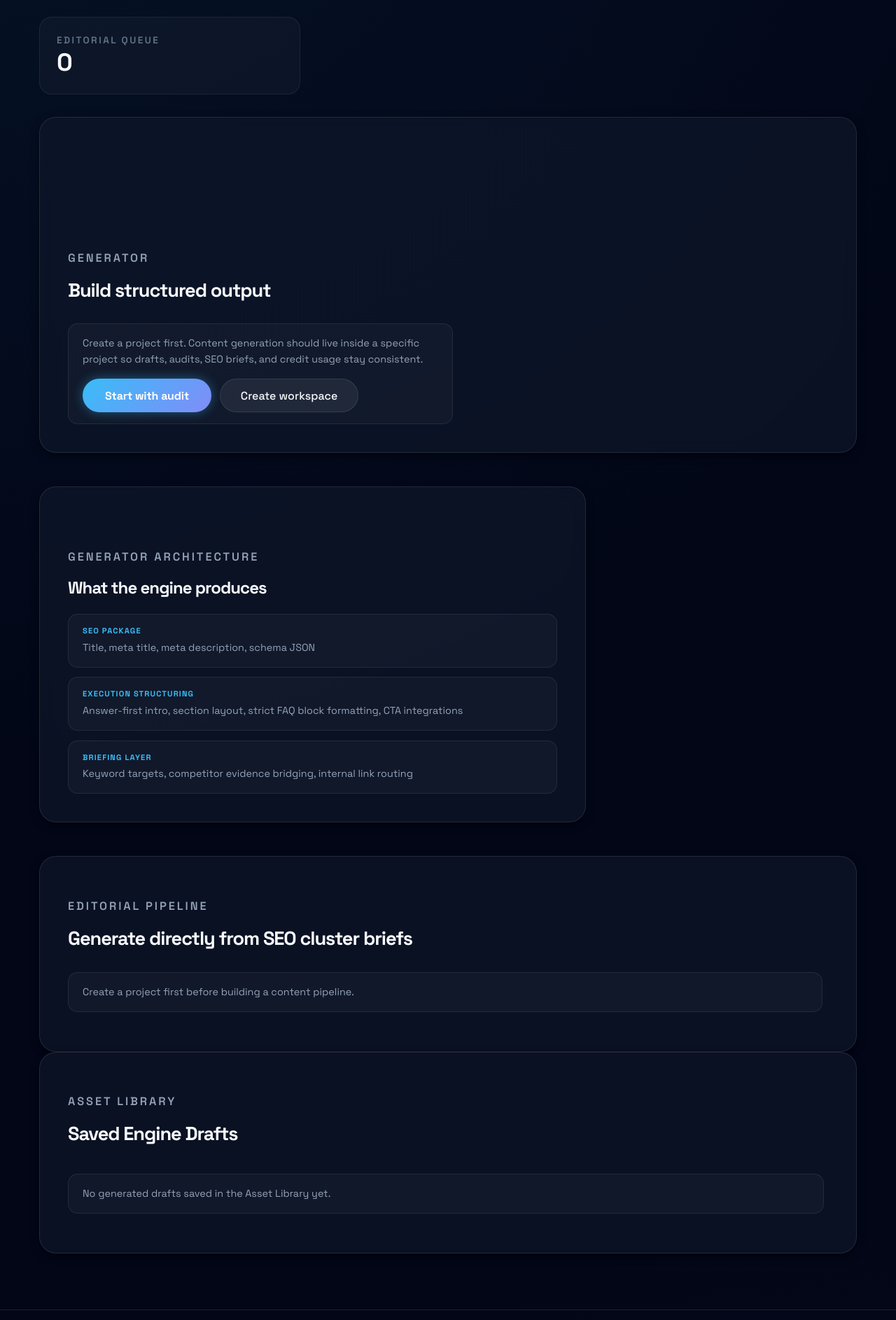
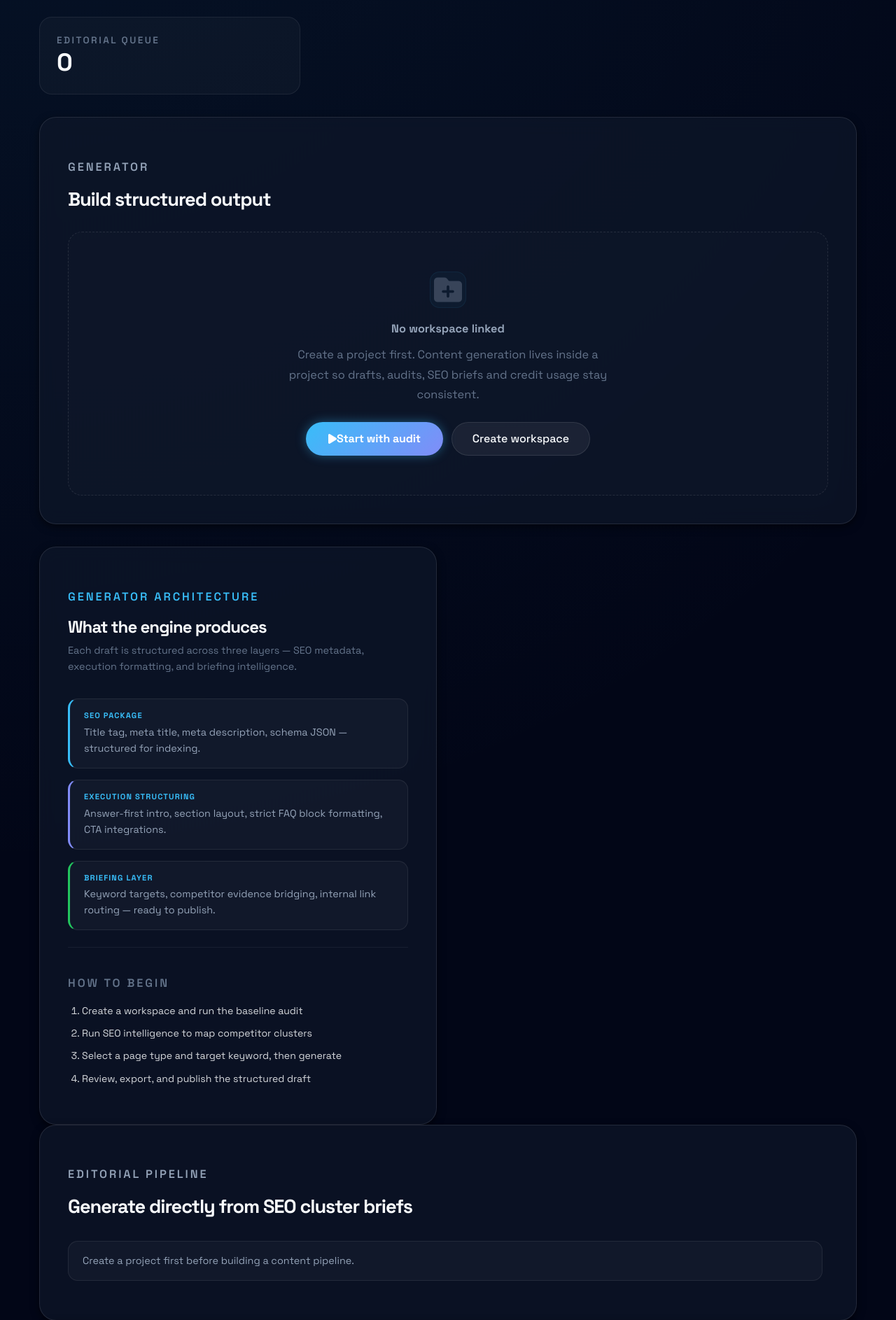
Before and after one commit to evans3077/VRTSPACE1, a Django app: template templates/content/workspace_content.html in a window 1280 px wide. Shown: the part 509-2395 px from the top of the page at 70% size. Run offline with Django 5.2, Linux system fonts and the light colour scheme; the template is opened without the code that fills it, so the values that code supplies are empty; some libraries are stand-ins or nearby versions.

Commit message:
fix(layout): dashboard layout-split fix + content hub generator redesign with proper empty states and architecture panel

```diff
--- a/templates/content/workspace_content.html
+++ b/templates/content/workspace_content.html
@@ -155,7 +155,7 @@
         </article>
         {% endif %}
 
-        <div class="layout-split-wide" style="margin-top: 1.5rem;">
+        <div class="layout-split" style="margin-top: 1.5rem;">
 
             <article class="system-card" id="generate">
                 <div class="section-heading" style="text-align: left; margin-bottom: 1.5rem;">
@@ -163,22 +163,24 @@
                     <h2 style="font-size: 1.7rem;">Build structured output</h2>
                 </div>
 
-                <div style="max-width: 550px;">
-
                 {% if not project %}
-                <div class="evidence-card" style="margin: 0;">
-                    <div class="evidence-card-text">Create a project first. Content generation should live inside a specific project so drafts, audits, SEO briefs, and credit usage stay consistent.</div>
-                    <div style="margin-top: 1rem; display: flex; gap: 0.75rem; flex-wrap: wrap;">
-                        <a class="button button-primary" href="{% url 'tools:workspace-dashboard' %}#start-audit">Start with audit</a>
+                <div class="ws-empty-state">
+                    <div class="ws-empty-icon"><i class="fas fa-folder-plus"></i></div>
+                    <p class="ws-empty-title">No workspace linked</p>
+                    <p class="ws-empty-desc">Create a project first. Content generation lives inside a project so drafts, audits, SEO briefs and credit usage stay consistent.</p>
+                    <div style="margin-top: 1.5rem; display: flex; gap: 0.75rem; flex-wrap: wrap; justify-content: center;">
+                        <a class="button button-primary" href="{% url 'tools:workspace-dashboard' %}#start-audit"><i class="fas fa-play"></i> Start with audit</a>
                         <a class="button button-secondary" href="{% url 'tools:workspace-dashboard' %}#new-project">Create workspace</a>
                     </div>
                 </div>
                 {% elif not project.latest_audit_run %}
-                <div class="evidence-card" style="margin: 0;">
-                    <div class="evidence-card-text">This project needs its first audit before content generation. The content engine uses the audit as the base context for page decisions, internal links, and score gaps.</div>
-                    <form method="post" action="{% url 'tools:workspace-audit-rerun' %}" style="margin-top: 1rem;">
+                <div class="ws-empty-state">
+                    <div class="ws-empty-icon"><i class="fas fa-search"></i></div>
+                    <p class="ws-empty-title">Audit required</p>
+                    <p class="ws-empty-desc">Run the first audit before generating content. The engine uses the audit as the base context for page decisions, internal links, and score gaps.</p>
+                    <form method="post" action="{% url 'tools:workspace-audit-rerun' %}" style="margin-top: 1.5rem;">
                         {% csrf_token %}
-                        <button type="submit" class="button button-primary">Run first audit</button>
+                        <button type="submit" class="button button-primary"><i class="fas fa-play"></i> Run first audit</button>
                     </form>
                 </div>
                 {% else %}
@@ -186,9 +188,9 @@
                 {% if workspace_credit_actions %}
                     {% for item in workspace_credit_actions %}
                         {% if item.slug == "content" %}
-                        <div class="evidence-card" style="background: rgba(139, 92, 246, 0.1); border-color: rgba(139, 92, 246, 0.3); margin-top: 0; margin-bottom: 1.5rem;">
+                        <div class="evidence-card" style="background: rgba(139, 92, 246, 0.1); border-color: rgba(139, 92, 246, 0.3); margin-bottom: 1.5rem;">
                             <div class="evidence-card-text">
-                                Generation is currently estimated at <strong>{{ item.credits }} credits</strong>. {{ item.next_step }}
+                                Generation estimated at <strong>{{ item.credits }} credits</strong>. {{ item.next_step }}
                             </div>
                         </div>
                         {% endif %}
@@ -209,26 +211,44 @@
                         {% endfor %}
                     </div>
                     {% endfor %}
-                    <button type="submit" class="button button-primary" style="margin-top: 1rem; width: 100%;">Generate Engine Draft</button>
+                    <button type="submit" class="button button-primary" style="margin-top: 1rem; width: 100%;"><i class="fas fa-bolt"></i> Generate Engine Draft</button>
                 </form>
                 {% endif %}
+            </article>
+
+            <article class="system-card">
+                <div class="section-heading" style="text-align: left; margin-bottom: 1.25rem;">
+                    <p class="eyebrow" style="color: var(--brand-primary);">Generator Architecture</p>
+                    <h2 style="font-size: 1.5rem;">What the engine produces</h2>
+                    <p style="font-size: 0.9rem; color: var(--text-muted); margin-top: 0.35rem;line-height: 1.6;">Each draft is structured across three layers — SEO metadata, execution formatting, and briefing intelligence.</p>
+                </div>
+                <div style="display: grid; gap: 1rem;">
+                    <div class="evidence-card" style="margin:0; border-left: 3px solid var(--brand-primary);">
+                        <span class="evidence-card-label">SEO Package</span>
+                        <div class="evidence-card-text">Title tag, meta title, meta description, schema JSON — structured for indexing.</div>
+                    </div>
+                    <div class="evidence-card" style="margin:0; border-left: 3px solid var(--brand-secondary);">
+                        <span class="evidence-card-label">Execution Structuring</span>
+                        <div class="evidence-card-text">Answer-first intro, section layout, strict FAQ block formatting, CTA integrations.</div>
+                    </div>
+                    <div class="evidence-card" style="margin:0; border-left: 3px solid #22c55e;">
+                        <span class="evidence-card-label">Briefing Layer</span>
+                        <div class="evidence-card-text">Keyword targets, competitor evidence bridging, internal link routing — ready to publish.</div>
+                    </div>
+                </div>
+
+                <div style="margin-top: 1.5rem; padding-top: 1.25rem; border-top: 1px solid rgba(255,255,255,0.06);">
+                    <p class="eyebrow" style="margin-bottom: 0.75rem;">How to begin</p>
+                    <ol style="padding-left: 1.25rem; display: grid; gap: 0.6rem; color: var(--text-secondary); font-size: 0.88rem; line-height: 1.6;">
+                        <li>Create a workspace and run the baseline audit</li>
+                        <li>Run SEO intelligence to map competitor clusters</li>
+                        <li>Select a page type and target keyword, then generate</li>
+                        <li>Review, export, and publish the structured draft</li>
+                    </ol>
                 </div>
             </article>
+        </div>
 
-            <div style="padding: 1rem 0;">
-                <article class="system-card" style="margin-bottom: 2rem; background: var(--bg-surface); border: 1px solid rgba(255, 255, 255, 0.05); box-shadow: none;">
-                    <div class="section-heading" style="text-align: left; margin-bottom: 1rem;">
-                        <p class="eyebrow">Generator Architecture</p>
-                        <h2 style="font-size: 1.5rem;">What the engine produces</h2>
-                    </div>
-                    <div style="display: grid; gap: 0.85rem;">
-                        <div class="evidence-card" style="margin:0;"><span class="evidence-card-label">SEO Package</span><div class="evidence-card-text">Title, meta title, meta description, schema JSON</div></div>
-                        <div class="evidence-card" style="margin:0;"><span class="evidence-card-label">Execution Structuring</span><div class="evidence-card-text">Answer-first intro, section layout, strict FAQ block formatting, CTA integrations</div></div>
-                        <div class="evidence-card" style="margin:0;"><span class="evidence-card-label">Briefing Layer</span><div class="evidence-card-text">Keyword targets, competitor evidence bridging, internal link routing</div></div>
-                    </div>
-                </article>
-            </div>
-        </div>
 
         <article class="system-card" id="editorial-queue">
             <div style="display: flex; justify-content: space-between; align-items: flex-end; margin-bottom: 1.5rem; flex-wrap: wrap; gap: 1rem;">
--- a/templates/tools/workspace_dashboard.html
+++ b/templates/tools/workspace_dashboard.html
@@ -170,13 +170,13 @@
         </article>
         {% endif %}
 
-        <div class="layout-split-wide" style="margin-bottom: 0;">
+        <div class="layout-split">
             <article class="system-card">
                 <div class="section-heading" style="text-align: left; margin-bottom: 1.25rem;">
                     <p class="eyebrow">Current workspace</p>
                     <h2 style="font-size: 1.8rem;">What is active right now</h2>
                 </div>
-                <div class="ws-stat-row">
+                <div class="ws-stat-row" style="grid-template-columns: repeat(2, 1fr);">
                     <div class="stat-tile">
                         <p class="eyebrow">Domain</p>
                         <h3>{% if latest_audit %}{{ latest_audit.normalized_domain }}{% elif project.normalized_domain %}{{ project.normalized_domain }}{% else %}-{% endif %}</h3>
```
